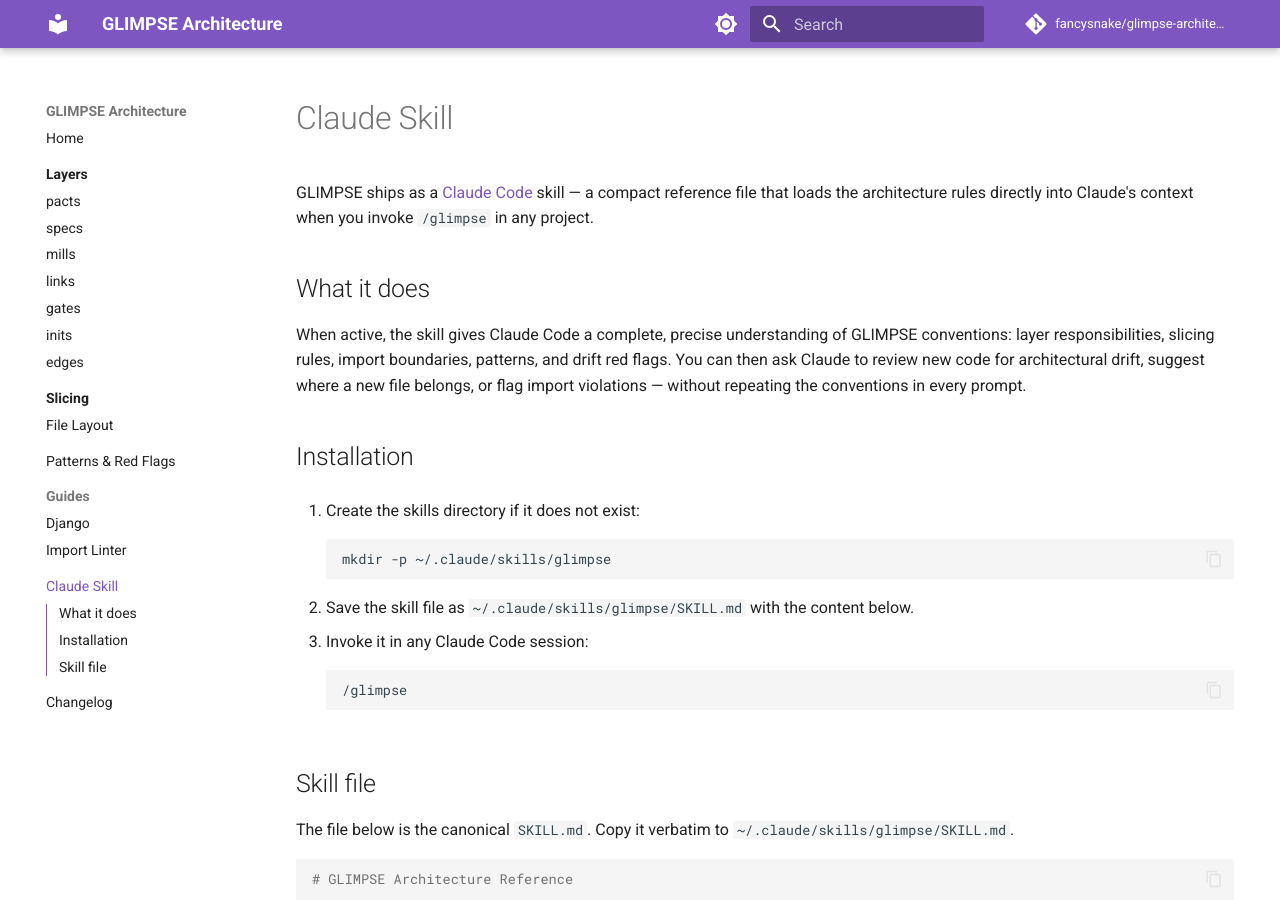
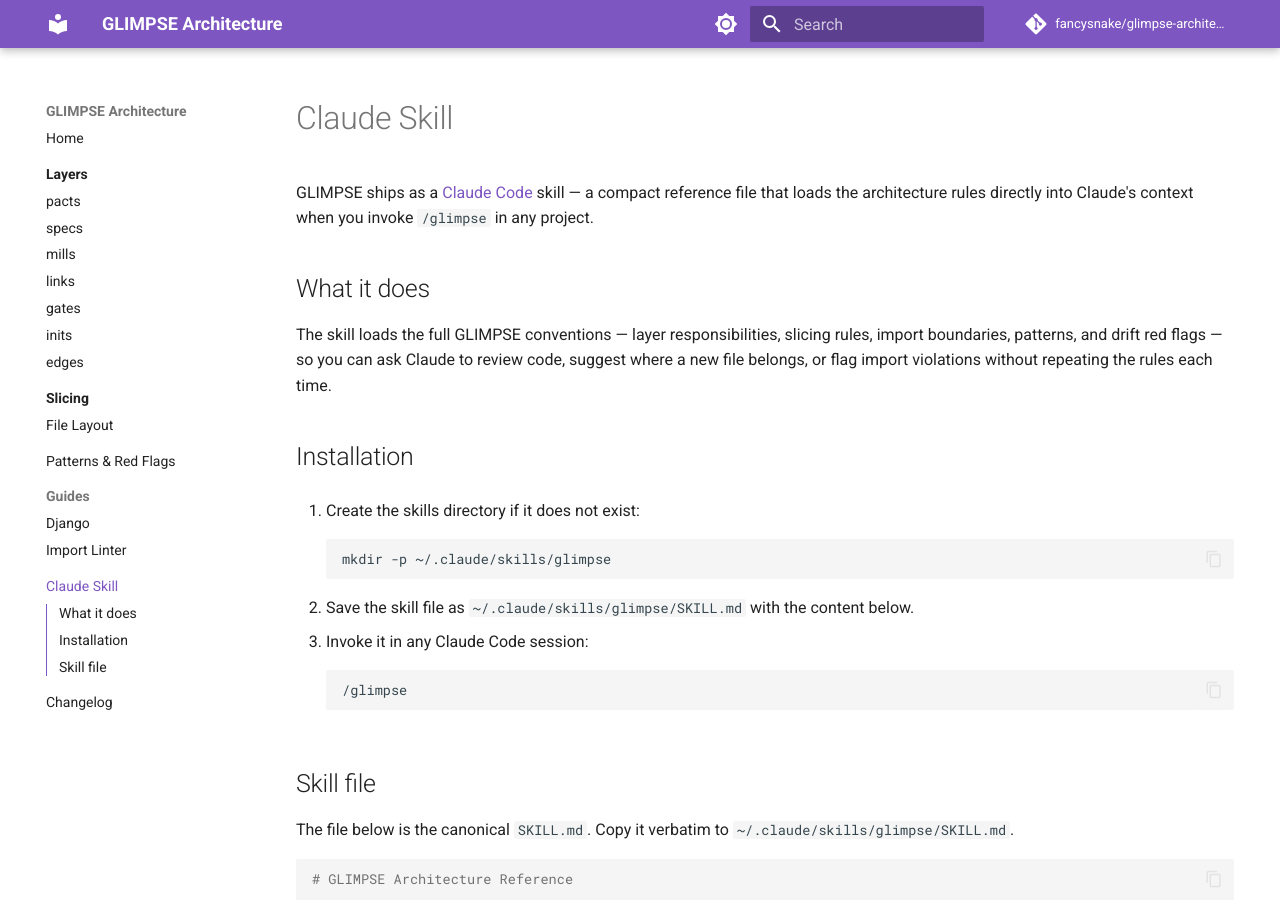
Before and after one commit to fancysnake/glimpse-architecture, an MkDocs documentation site: the page built from docs/claude-skill/index.md, in a window 1280 px wide and 900 px high. Built offline with MkDocs 1.6.1 and Material for MkDocs 9.7.7, drawn with Linux system fonts in a browser that asks for light colours; comment, search, counter and statistics services are not loaded.

Commit message:
Simplify doc prose — cut redundant and puffy sentences
Co-Authored-By: Claude Sonnet 4.6 <noreply@anthropic.com>

```diff
--- a/docs/claude-skill/index.md
+++ b/docs/claude-skill/index.md
@@ -4,7 +4,7 @@ GLIMPSE ships as a [Claude Code](https://claude.ai/code) skill — a compact ref
 
 ## What it does
 
-When active, the skill gives Claude Code a complete, precise understanding of GLIMPSE conventions: layer responsibilities, slicing rules, import boundaries, patterns, and drift red flags. You can then ask Claude to review new code for architectural drift, suggest where a new file belongs, or flag import violations — without repeating the conventions in every prompt.
+The skill loads the full GLIMPSE conventions — layer responsibilities, slicing rules, import boundaries, patterns, and drift red flags — so you can ask Claude to review code, suggest where a new file belongs, or flag import violations without repeating the rules each time.
 
 ## Installation
 
```
Also changed, not shown: docs/guides/django.md (+1 -1 lines), docs/layers/edges.md (+1 -1 lines), docs/layers/links.md (+1 -1 lines).
